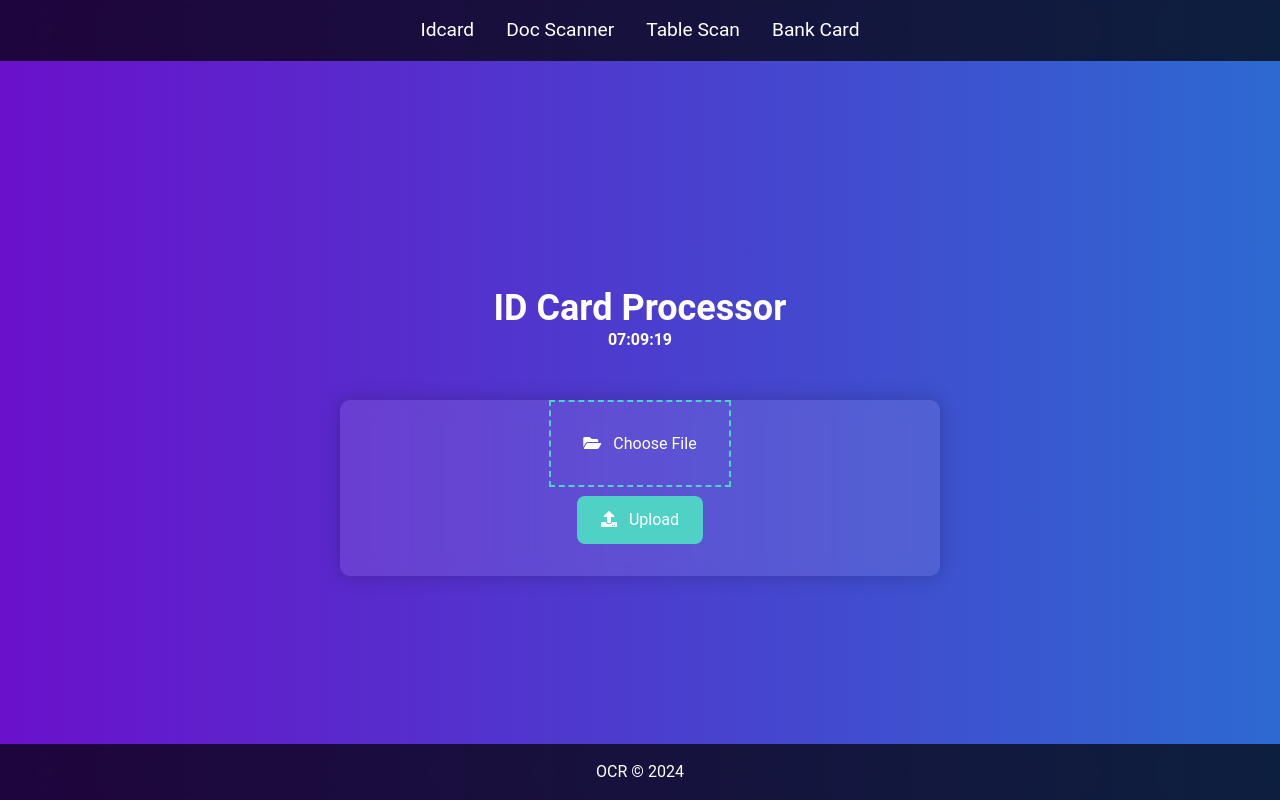
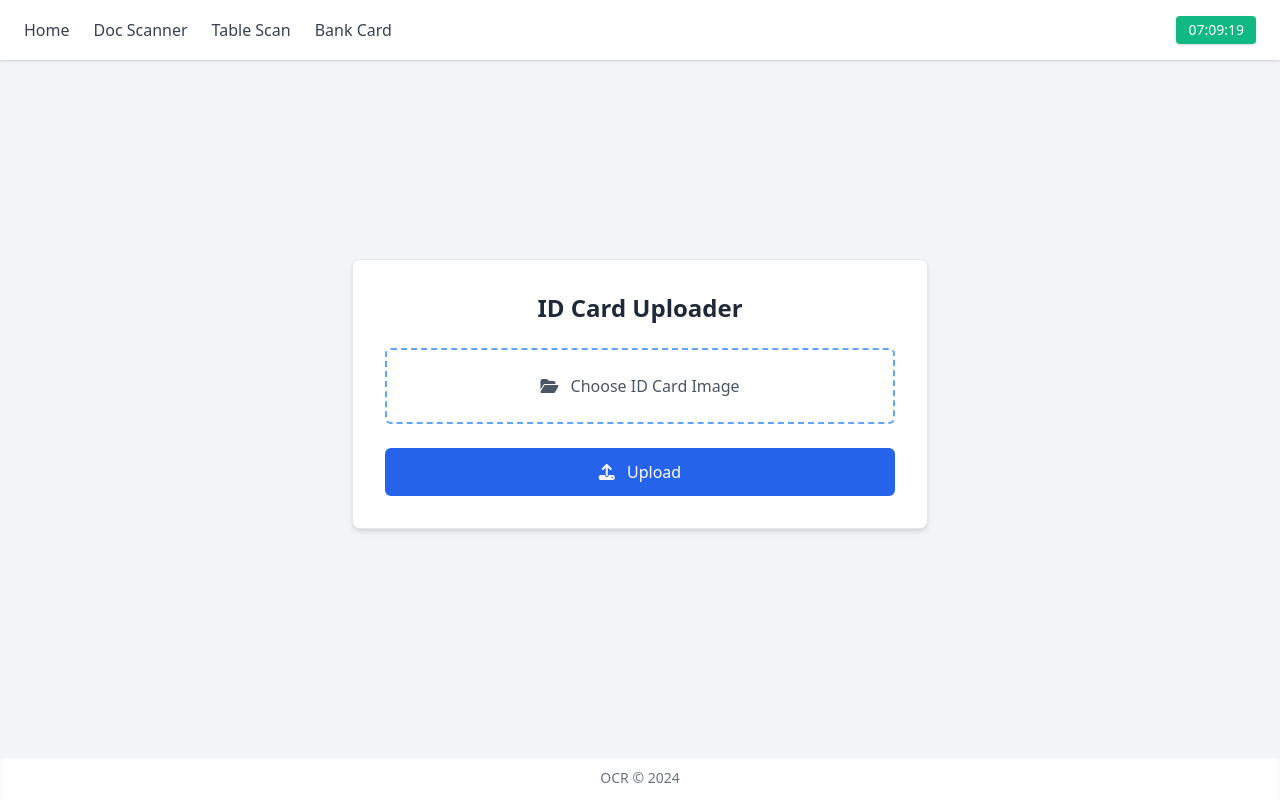
Before and after one commit to AbhinavT01/Advance_ocr_system, a Flask app: page / in a window 1280 px wide. Run offline with Flask 3, Linux system fonts and the light colour scheme; parts of the project's set-up code (start-up, migrations or seed data) failed here and were passed over; some libraries are stand-ins or nearby versions.

Commit message:
Update index.html

```diff
--- a/templates/index.html
+++ b/templates/index.html
@@ -1,207 +1,89 @@
 <!DOCTYPE html>
 <html lang="en">
 <head>
-    <meta charset="UTF-8">
-    <meta name="viewport" content="width=device-width, initial-scale=1.0">
-    <title>License Card Processor</title>
-    <link href="https://cdn.jsdelivr.net/npm/tailwindcss@2.2.19/dist/tailwind.min.css" rel="stylesheet">
-    <link href="https://cdnjs.cloudflare.com/ajax/libs/font-awesome/5.15.4/css/all.min.css" rel="stylesheet">
-    <style>
-        body {
-            font-family: 'Roboto', sans-serif;
-            background: linear-gradient(to right, #6a11cb, #2d69d1);
-            min-height: 100vh;
-            display: flex;
-            flex-direction: column;
-            align-items: center;
-            justify-content: center;
-            color: #fff;
-            margin: 0;
-        }
+  <meta charset="UTF-8" />
+  <meta name="viewport" content="width=device-width, initial-scale=1.0"/>
+  <title>ID Card Uploader</title>
+  <link href="https://cdn.jsdelivr.net/npm/tailwindcss@2.2.19/dist/tailwind.min.css" rel="stylesheet"/>
+  <script src="https://kit.fontawesome.com/a076d05399.js" crossorigin="anonymous"></script>
+</head>
+<body class="bg-gray-100 min-h-screen flex flex-col font-sans text-gray-800">
 
-        .navbar {
-            background-color: rgba(0, 0, 0, 0.7);
-            backdrop-filter: blur(10px);
-            padding: 1rem;
-            width: 100%;
-            display: flex;
-            justify-content: center;
-            position: absolute;
-            top: 0;
-            left: 0;
-            z-index: 10;
-        }
+  <!-- Navbar -->
+  <nav class="fixed top-0 left-0 w-full bg-white shadow z-50">
+    <div class="max-w-7xl mx-auto px-6 py-4 flex justify-between items-center">
+      <!-- Left Links -->
+      <div class="flex space-x-6 text-sm sm:text-base font-medium text-gray-700">
+        <a href="/" class="hover:text-black transition">Home</a>
+        <a href="/doc" class="hover:text-black transition">Doc Scanner</a>
+        <a href="/table" class="hover:text-black transition">Table Scan</a>
+        <a href="/bank" class="hover:text-black transition">Bank Card</a>
+      </div>
+      <!-- Right Clock -->
+      <div id="currentTime" class="text-sm bg-green-500 text-white px-3 py-1 rounded shadow"></div>
+    </div>
+  </nav>
 
-        .navbar a {
-            color: #fff;
-            text-decoration: none;
-            margin: 0 1rem;
-            font-size: 1.2rem;
-            transition: opacity 0.3s ease;
-        }
+  <!-- Main Content -->
+  <main class="flex-grow flex items-center justify-center pt-28 pb-20 px-4">
+    <div class="bg-white border border-gray-200 rounded-lg shadow-md p-8 w-full max-w-xl space-y-6 text-center">
+      <h1 class="text-2xl font-bold">ID Card Uploader</h1>
 
-        .navbar a:hover {
-            opacity: 0.8;
-        }
+      <form action="/uploadid" method="post" enctype="multipart/form-data" class="space-y-6">
+        <!-- File Upload Field -->
+        <label for="fileInput" class="block border-2 border-dashed border-blue-400 p-6 rounded-md text-gray-600 hover:bg-blue-50 cursor-pointer transition">
+          <i class="fas fa-folder-open mr-2"></i> Choose ID Card Image
+          <input type="file" id="fileInput" name="file" accept="image/*" required class="hidden">
+        </label>
 
-        header {
-            margin-top: 80px;
-            text-align: center;
-        }
-
-        .content {
-            background: rgba(255, 255, 255, 0.1);
-            backdrop-filter: blur(10px);
-            padding: 2rem;
-            border-radius: 10px;
-            box-shadow: 0 0 20px rgba(0, 0, 0, 0.2);
-            width: 100%;
-            max-width: 600px;
-            text-align: center;
-            margin: 2rem 0;
-        }
-
-        .file-label {
-            border: 2px dashed #4FD1C5;
-            padding: 2rem;
-            text-align: center;
-            transition: background 0.3s ease, border 0.3s ease;
-            color: #fff;
-        }
-
-        .file-label:hover {
-            background: rgba(79, 209, 197, 0.2);
-            border: 2px dashed #fff;
-        }
-
-        .file-input {
-            display: none;
-        }
-
-        .btn-upload {
-            background: #4FD1C5;
-            color: #fff;
-            padding: 0.75rem 1.5rem;
-            border-radius: 8px;
-            transition: background 0.3s ease;
-            display: inline-block;
-            margin-top: 1rem;
-        }
-
-        .btn-upload:hover {
-            background: #3caea3;
-        }
-
-        #imagePreviewContainer {
-            margin-top: 2rem;
-        }
-
-        footer {
-            padding: 1rem;
-            width: 100%;
-            text-align: center;
-            background: rgba(0, 0, 0, 0.7);
-            backdrop-filter: blur(10px);
-            position: absolute;
-            bottom: 0;
-            left: 0;
-        }
-    </style>
-</head>
-<body>
-    <div class="navbar">
-        <a href="/" class="hover:opacity-80">Idcard</a>
-        <a href="/doc" class="hover:opacity-80">Doc Scanner</a>
-        <a href="/table" class="hover:opacity-80">Table Scan</a>
-        <a href="/bank" class="hover:opacity-80">Bank Card</a>
+        <!-- Preview -->
+        <div id="imagePreviewContainer" class="hidden">
+          <h3 class="text-md font-semibold text-gray-700 mb-2">Image Preview</h3>
+          <div class="max-h-96 overflow-hidden rounded border">
+            <img id="imagePreview" src="#" alt="Preview" class="w-full object-contain">
+          </div>
         </div>
 
-    <header class="py-4 relative text-white text-center w-full">
-        <h1 class="text-4xl font-bold">ID Card Processor</h1>
-        <p id="currentTime" class="font-bold glowing-border"></p>
-    </header>
-
-    <div class="content container mx-auto p-8 rounded-lg shadow-md form-container mt-8">
-        <form action="/uploadid" method="post" enctype="multipart/form-data" id="uploadForm">
-            <div class="mb-6">
-                <input type="file" name="file" id="fileInput" class="file-input" accept="image/*" required>
-                <label for="fileInput" class="file-label cursor-pointer">
-                    <i class="fas fa-folder-open mr-2"></i> Choose File
-                </label>
-            </div>
-            <div id="imagePreviewContainer" class="hidden">
-                <h3 class="text-lg font-semibold mb-2 text-white">Id card Preview</h3>
-                <div id="previewWrapper" class="overflow-hidden mx-auto rounded-lg shadow-md" style="max-width: 100%; max-height: 400px;">
-                    <img id="imagePreview" src="#" alt="Image Preview" class="mx-auto bg-contain bg-center h-full">
-                </div>
-                <input type="range" id="rotationRange" min="0" max="360" value="0" class="w-full mt-4">
-            </div>
-            <input type="hidden" id="rotatedImage" name="rotatedImage">
-            <button type="submit" class="btn-upload">
+        <!-- Upload Button -->
+        <button type="submit" class="w-full bg-blue-600 hover:bg-blue-700 text-white font-medium py-3 rounded-md transition">
           <i class="fas fa-upload mr-2"></i> Upload
         </button>
       </form>
     </div>
+  </main>
 
-    <footer class="py-4 text-white text-center w-full">
-        <p>OCR &copy; 2024</p>
+  <!-- Footer -->
+  <footer class="bg-white shadow-inner py-3 text-center text-sm text-gray-500">
+    OCR &copy; 2024
   </footer>
 
+  <!-- Script for Preview and Clock -->
   <script>
-        function updateTime() {
-            const currentTime = new Date();
-            const hours = currentTime.getHours().toString().padStart(2, '0');
-            const minutes = currentTime.getMinutes().toString().padStart(2, '0');
-            const seconds = currentTime.getSeconds().toString().padStart(2, '0');
-            document.getElementById('currentTime').textContent = `${hours}:${minutes}:${seconds}`;
-        }
+    // Preview
+    document.getElementById('fileInput').addEventListener('change', function () {
+      const file = this.files[0];
+      const imagePreview = document.getElementById('imagePreview');
+      const container = document.getElementById('imagePreviewContainer');
 
-        setInterval(updateTime, 1000);
-
-        function previewImage() {
-            const fileInput = document.getElementById('fileInput');
-            const imagePreview = document.getElementById('imagePreview');
-            const imagePreviewContainer = document.getElementById('imagePreviewContainer');
-            const previewWrapper = document.getElementById('previewWrapper');
-
-            const file = fileInput.files[0];
       if (file) {
         const reader = new FileReader();
-                reader.onload = function(e) {
+        reader.onload = function (e) {
           imagePreview.src = e.target.result;
-                    imagePreviewContainer.classList.remove('hidden');
-                    previewWrapper.style.maxHeight = '400px';
-
+          container.classList.remove('hidden');
           localStorage.setItem('uploadedImage', e.target.result);
         };
         reader.readAsDataURL(file);
       }
+    });
+
+    // Live Clock
+    const currentTimeElement = document.getElementById('currentTime');
+    function updateTime() {
+      const now = new Date();
+      currentTimeElement.textContent = now.toLocaleTimeString('en-GB');
     }
-
-        function rotateImage(angle) {
-            const imagePreview = document.getElementById('imagePreview');
-            const rotationRange = document.getElementById('rotationRange');
-            const previewWrapper = document.getElementById('previewWrapper');
-
-            rotationRange.value = angle;
-            imagePreview.style.transform = `rotate(${angle}deg)`;
-
-            const aspectRatio = imagePreview.naturalWidth / imagePreview.naturalHeight;
-            const maxHeight = 400;
-            let maxWidth = maxHeight * aspectRatio;
-
-            if (angle === 90 || angle === 270) {
-                [maxWidth, maxHeight] = [maxHeight, maxWidth];
-            }
-
-            previewWrapper.style.maxWidth = `${maxWidth}px`;
-            previewWrapper.style.maxHeight = `${maxHeight}px`;
-        }
-
-        document.getElementById('fileInput').addEventListener('change', previewImage);
-        document.getElementById('rotationRange').addEventListener('input', function() {
-            rotateImage(parseInt(this.value));
-        });
+    updateTime();
+    setInterval(updateTime, 1000);
   </script>
 </body>
 </html>
```
Lines whose indentation alone changed are shown as unchanged.
